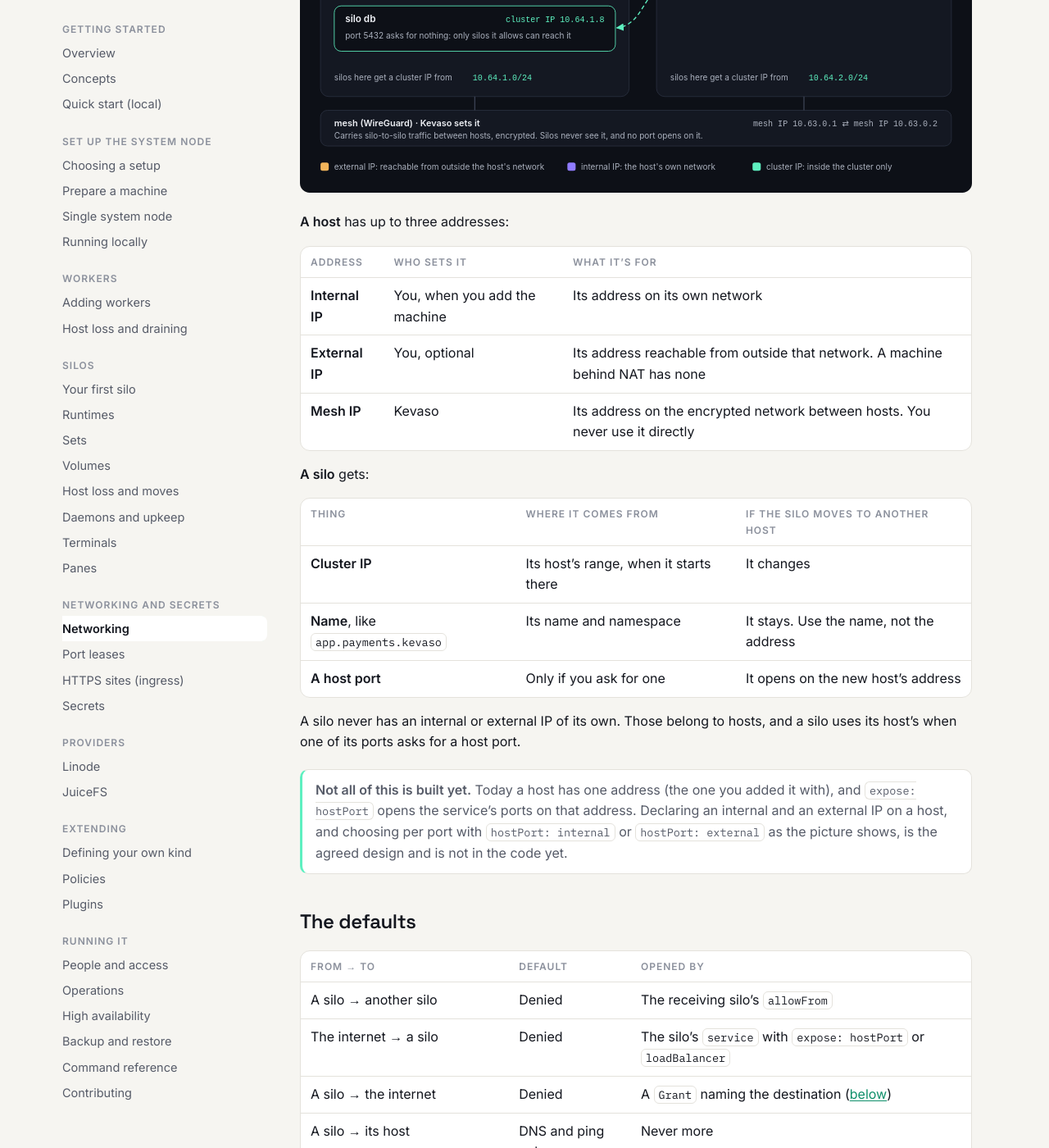
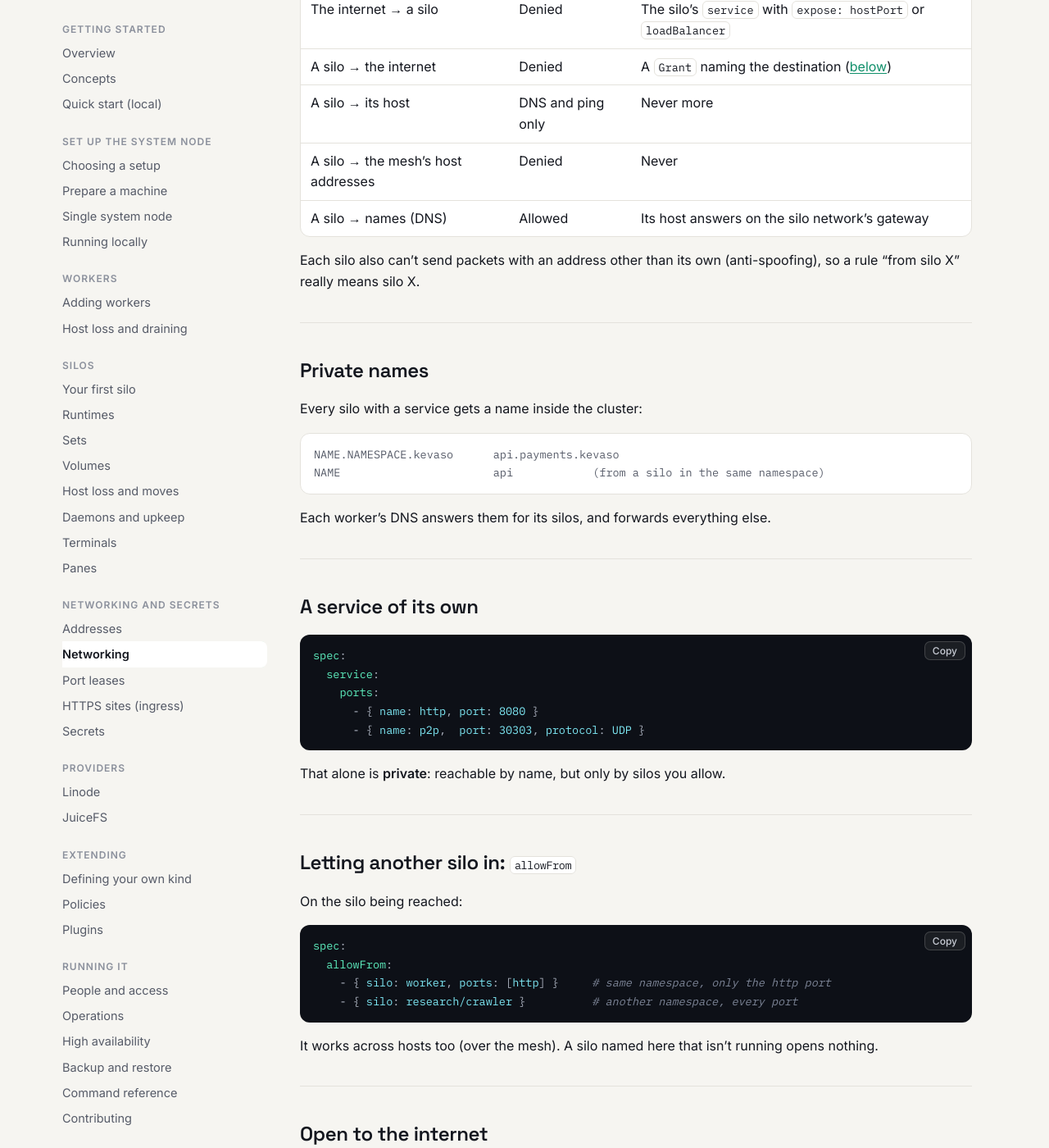
Before and after one commit to dlebee/kevaso-docs, a Jekyll site: the page built from networking.md, in a window 1280 px wide and 1400 px high, scrolled down 668 px. Shown: the whole window at 82% size. Built offline with Jekyll 4.4.1, drawn with Linux system fonts in a browser that asks for light colours; part of the change alters nothing that is shown; some of the changed text lies outside the part shown.

Commit message:
Addresses, ports and names: the reference page, with three diagrams
Co-Authored-By: Claude <noreply@anthropic.com>
Signed-off-by: David Lebee <david@lebee.info>

````diff
--- a/_config.yml
+++ b/_config.yml
@@ -39,6 +39,7 @@ sections:
       - { title: Panes, url: /panes/ }
   - title: Networking and secrets
     pages:
+      - { title: Addresses, ports and names, url: /networking/model/ }
       - { title: Networking, url: /networking/ }
       - { title: Port leases, url: /networking/leases/ }
       - { title: HTTPS sites (ingress), url: /ingress/ }
--- a/networking.md
+++ b/networking.md
@@ -10,33 +10,14 @@ traffic is opened, one rule at a time.
 
 ---
 
-## Addresses: who gets what
+## The words used on this page
 
-![Two hosts with their external, internal and mesh IPs, and silos with cluster IPs and names]({{ '/assets/addresses.svg' | relative_url }})
+Internal IP, external IP, mesh IP, silo IP and cluster IP each mean one thing in Kevaso, and so do
+"port", "service" and a `.kevaso` name. They're defined, with pictures, in
+[Addresses, ports and names]({{ '/networking/model/' | relative_url }}). That page also says which parts of
+the model are in the code today.
 
-**A host** has up to three addresses:
-
-| Address | Who sets it | What it's for |
-|---|---|---|
-| **Internal IP** | You, when you add the machine | Its address on its own network |
-| **External IP** | You, optional | Its address reachable from outside that network. A machine behind NAT has none |
-| **Mesh IP** | Kevaso | Its address on the encrypted network between hosts. You never use it directly |
-
-**A silo** gets:
-
-| Thing | Where it comes from | If the silo moves to another host |
-|---|---|---|
-| **Cluster IP** | Its host's range, when it starts there | It changes |
-| **Name**, like `app.payments.kevaso` | Its name and namespace | It stays. Use the name, not the address |
-| **A host port** | Only if you ask for one | It opens on the new host's address |
-
-A silo never has an internal or external IP of its own. Those belong to hosts, and a silo uses its
-host's when one of its ports asks for a host port.
-
-> **Not all of this is built yet.** Today a host has one address (the one you added it with), and
-> `expose: hostPort` opens the service's ports on that address. Declaring an internal and an external
-> IP on a host, and choosing per port with `hostPort: internal` or `hostPort: external` as the picture
-> shows, is the agreed design and is not in the code yet.
+---
 
 ## The defaults
 
--- /dev/null
+++ b/networking/model.md
@@ -0,0 +1,189 @@
+---
+title: Addresses, ports and names
+permalink: /networking/model/
+---
+
+# Addresses, ports and names
+
+This page is the reference for how things are addressed in Kevaso: what address a host and a silo
+have, how a port becomes reachable, and what names resolve to. Every other page uses these words the
+way they are defined here.
+
+> **Status.** This is the model Kevaso is being moved to. Parts of it are in the code today and parts
+> are not: see [what's built](#whats-built) at the end. The rest of the docs still use the older
+> forms where the code does.
+
+---
+
+## The five addresses
+
+![Two hosts with their external, internal and mesh IPs, and silos with silo IPs]({{ '/assets/addresses.svg' | relative_url }})
+
+| Term | Belongs to | Who sets it | Meaning |
+|---|---|---|---|
+| **Internal IP** | A host | You, when you add the machine | Its address on its own network |
+| **External IP** | A host | You, optional | Its address reachable from outside that network |
+| **Mesh IP** | A host | Kevaso | Its address on the encrypted network between hosts |
+| **Silo IP** | A silo | Kevaso | The silo's own address inside the cluster. It changes when the silo changes host |
+| **Cluster IP** | A `Service` | Kevaso | One stable address in front of several silos. Never one silo's address |
+
+A host has at least one of internal and external:
+
+```yaml
+kind: Host
+metadata: { name: ovh-1 }
+spec:
+  internalIP: 10.0.0.5
+  externalIP: 51.38.10.20
+```
+
+| Machine | Internal IP | External IP |
+|---|---|---|
+| A cloud VM with a private and a public address | Yes | Yes |
+| A bare-metal server with one address on the internet | No | Yes |
+| A machine on a LAN, or behind NAT | Yes | No |
+
+All three are ordinary hosts. Kevaso has no word for "public", "internet" or "LAN": it can't know
+which is which, so you say.
+
+![A Linode, two bare-metal hosts and three hosts on a LAN, all on one mesh]({{ '/assets/addresses-mixed-cluster.svg' | relative_url }})
+
+---
+
+## Ports: declare, then open
+
+A silo **declares** its ports. A **service** on the silo opens some of them.
+
+```yaml
+kind: Silo
+metadata: { name: api-blue, namespace: payments }
+spec:
+  ports:
+    - { name: http,    port: 8080 }
+    - { name: https,   port: 8443 }
+    - { name: metrics, port: 9090 }
+    - { name: debug,   port: 9229 }
+
+  service:
+    name: api
+    ports:
+      - { port: http,    allowFrom: [nginx-public, billing/worker] }
+      - { port: https,   hostPort: [external], as: 443 }
+      - { port: metrics, hostPort: [internal], sources: ["10.0.0.0/24"] }
+      - { port: debug,   hostPort: [internal], lease: { max: 2h } }
+```
+
+**`spec.ports`** says what exists.
+
+- A port that isn't declared can never be reached, by anything. A service that names one is refused.
+- The program inside may listen on other ports. Nothing can connect to them.
+
+**`spec.service`** says what is reachable.
+
+| Field | On | Meaning |
+|---|---|---|
+| `name` | The service | The name others use. Leave it out and it's the silo's name |
+| `port` | A service port | Which declared port this is about |
+| `allowFrom` | A service port | The silos that may connect: `NAME`, or `NAMESPACE/NAME` |
+| `hostPort` | A service port | Which of the host's addresses it opens on: `[internal]`, `[external]`, or both. Absent: not on the host |
+| `as` | A service port | The number on the host, when it differs from the silo's |
+| `sources` | A service port | The network ranges that may connect on the host. Absent: anyone who can reach that address |
+| `lease` | A service port | The port opens only for a time, on request. See [Port leases]({{ '/networking/leases/' | relative_url }}) |
+
+**A silo with no service** has a silo IP for its own outgoing traffic, no name, and nothing anyone
+can connect to. That is a normal silo: a worker that only calls out needs nothing more.
+
+**Where a silo can run** follows from its ports. A port with `hostPort: [external]` needs a host that
+has an external IP, and a host where no other silo already holds that address and number.
+`kvo describe silo` says which rule excluded each host.
+
+---
+
+## Three ways in
+
+![One API behind three ingress setups: hosts with their own external IP, a LAN behind one shared external IP, and internal only]({{ '/assets/three-ways-in.svg' | relative_url }})
+
+| Case | The port asks for | In front | Who can reach it |
+|---|---|---|---|
+| Its own external IP | `hostPort: [external]` | Nothing | Anyone |
+| One shared external IP | `hostPort: [internal]` | A balancer that holds the external IP | Anyone, through the balancer |
+| Internal only | `hostPort: [internal]` | Nothing | Machines on that network |
+
+The second and third are written the same way. What sits in front is your network's business:
+Kevaso opens the port on the host and stops there.
+
+---
+
+## Names
+
+A name belongs to a service or to a host. Nothing else has one.
+
+```text
+SERVICE . NAMESPACE [ . NETWORK ] . kevaso
+HOST    . NETWORK                 . kevaso
+```
+
+`NETWORK` is `mesh`, `internal` or `external`. Those three words can't be namespace names.
+
+For the service above, on host `ovh-1`:
+
+| Name | Answer |
+|---|---|
+| `api.payments.mesh.kevaso` | `10.64.2.7`, the silo IP |
+| `api.payments.internal.kevaso` | `10.0.0.5`, because `metrics` and `debug` have `hostPort: [internal]` |
+| `api.payments.external.kevaso` | `51.38.10.20`, because `https` has `hostPort: [external]` |
+| `api.payments.kevaso` | The best of the three for whoever asks |
+| `ovh-1.mesh.kevaso` | `10.63.0.2` |
+| `ovh-1.internal.kevaso` | `10.0.0.5` |
+| `ovh-1.external.kevaso` | `51.38.10.20` |
+
+**The plain name is dynamic.** Leave the network out and Kevaso answers with the address that works
+from where you are:
+
+| Who asks for `api.payments.kevaso` | Gets |
+|---|---|
+| A silo | The silo IP |
+| A machine on the host's network | The host's internal IP |
+| Anyone else | The host's external IP |
+
+If the service isn't reachable from there, there is no answer.
+
+**Short names** work inside a silo: `api` in the same namespace, `api.payments` from another.
+
+**A service name has one owner** in its namespace. Two silos can't use the same one. Several silos
+behind one name is a `Service` or a `SiloSet`, which has a cluster IP.
+
+### Who can resolve what
+
+Having a name doesn't mean everyone can look it up.
+
+| Who asks | Can resolve |
+|---|---|
+| A silo | Services, by their plain name. No host names, no internal or external answers |
+| A host in the cluster, an operator | Everything |
+| A machine on a host's network | Internal and external names |
+| Anyone else | External names |
+
+Two more rules:
+
+- **Resolving a name isn't permission.** `allowFrom` decides whether a silo's connection is accepted.
+- **`.kevaso` names are answered by Kevaso's own DNS**, which runs on its hosts. A machine outside
+  the cluster resolves them only if it asks a Kevaso host. Your public hostnames stay in your own
+  DNS, pointing at a host's external IP or at whatever you put in front.
+
+---
+
+## What's built
+
+| Part of the model | In the code today |
+|---|---|
+| Silo IP, mesh IP, cluster IP for a `Service` | Yes |
+| `NAME.NAMESPACE.kevaso` for a silo, and short names | Yes, for every silo, whether or not it has a service |
+| Silo-to-silo access by `allowFrom` | Yes, as a list on the silo |
+| Ports opened on the host | Yes, as `expose: hostPort` for the whole service, on every address the host has |
+| Internal and external IP on a host | No. A host has one address |
+| Ports declared on the silo, opened by the service | No. Ports are listed inside `service` |
+| `hostPort: [internal]` / `[external]` per port, `as`, `sources` | No |
+| A service name different from the silo's | No |
+| The `mesh`, `internal` and `external` names, host names, and the dynamic answer | No |
+| Limits on who can resolve what | No. A silo can resolve any silo's name |
````
Also changed, not shown: assets/addresses-mixed-cluster.svg (added), assets/addresses.svg, assets/three-ways-in.svg (added).
